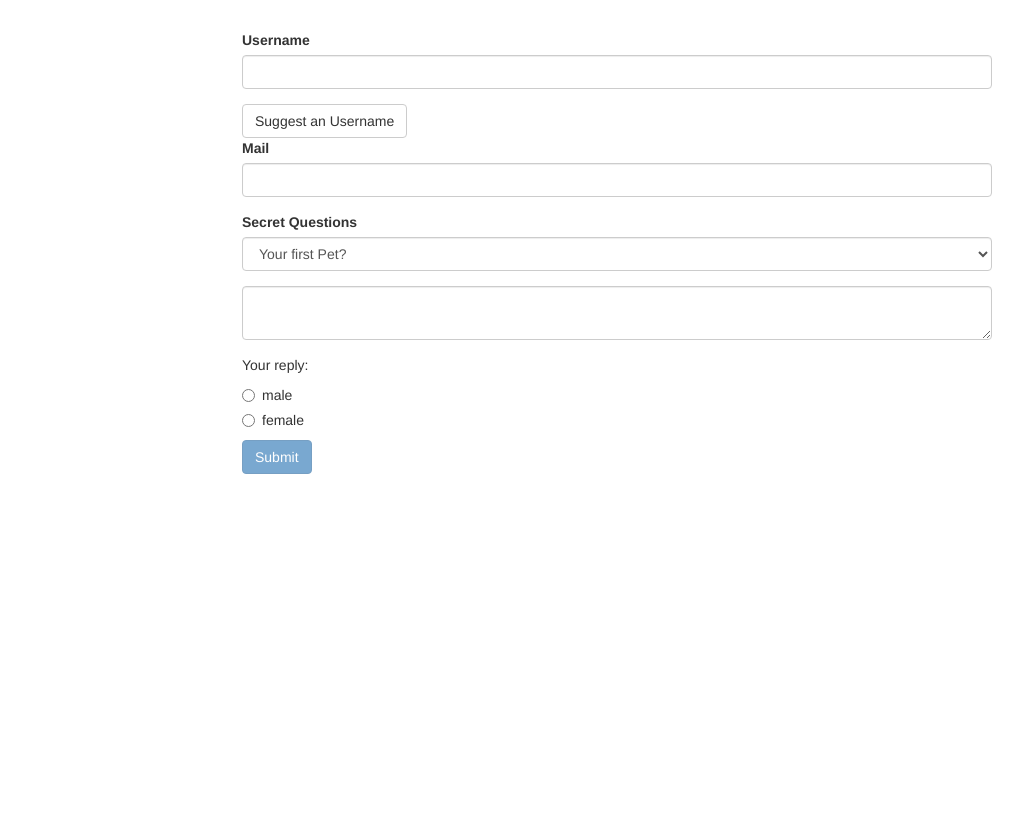
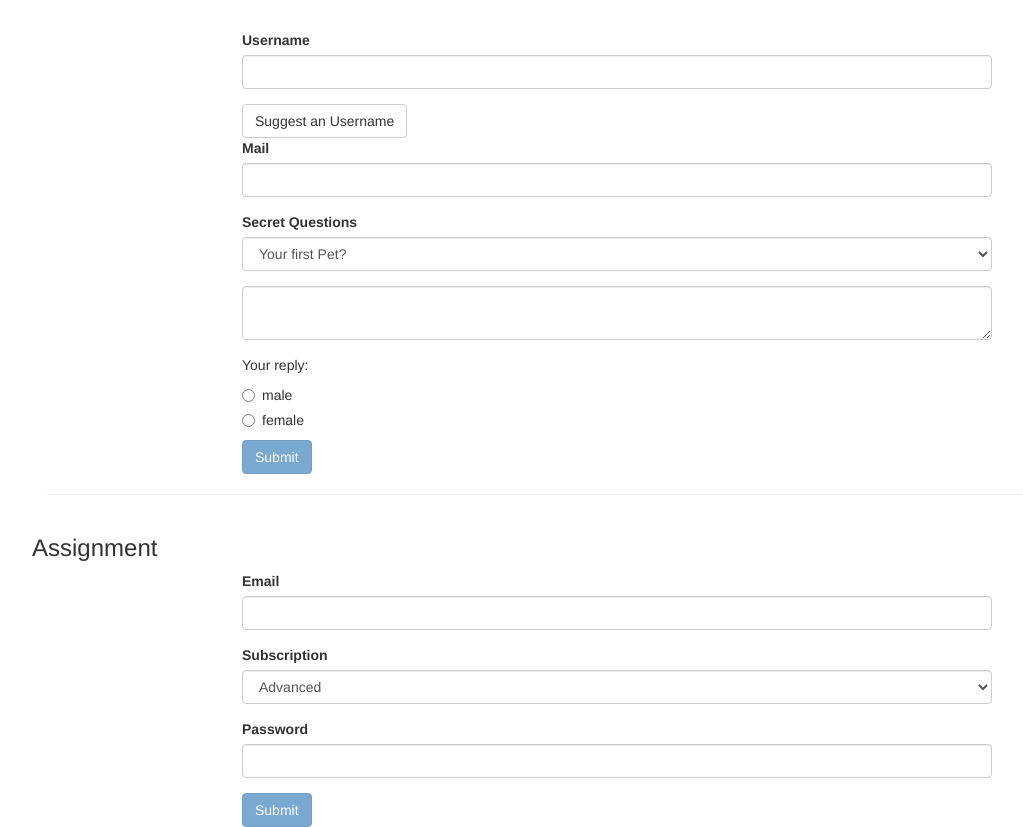
Before and after one commit to jimmyzhu710/template-driven-form, an Angular app: page / in a window 1280 px wide. Shown: the whole page, without its empty margins (23-1046 px from the left). Before the commit the page ends 800 px from the top, so only its background shows below. Built offline with nearby package versions, Linux system fonts and the light colour scheme.

Commit message:
Assignment 6: Practicing Template-Driven Forms

```diff
--- a/src/app/app.component.html
+++ b/src/app/app.component.html
@@ -47,4 +47,6 @@
             <p>Gender: {{ user.gender }}</p>
         </div>
     </div>
+    <hr />
+    <app-assignment></app-assignment>
 </div>
--- a/src/app/app.module.ts
+++ b/src/app/app.module.ts
@@ -4,10 +4,12 @@
 
 
 import { AppComponent } from './app.component';
+import { AssignmentComponent } from './form/assignment.component';
 
 @NgModule({
   declarations: [
-    AppComponent
+    AppComponent,
+    AssignmentComponent
   ],
   imports: [
     BrowserModule,
--- /dev/null
+++ b/src/app/form/assignment.component.css
@@ -0,0 +1,3 @@
+input.ng-invalid.ng-touched {
+    border: 1px solid red;
+}
--- /dev/null
+++ b/src/app/form/assignment.component.html
@@ -0,0 +1,33 @@
+<div class="row">
+    <h3>Assignment</h3>
+    <div class="col-xs-12 col-sm-10 col-md-8 col-sm-offset-1 col-md-offset-2">
+        <form (ngSubmit)="onSubmit()" #f="ngForm">
+            <div class="form-group">
+                <label for="email">Email</label>
+                <input type="email" id="email" class="form-control" ngModel name="email" required email
+                    #email="ngModel">
+                <span class="help-block" *ngIf="!email.valid && email.touched">Please enter a valid email!</span>
+            </div>
+            <div class="form-group">
+                <label for="subscription">Subscription</label>
+                <select id="subscription" name="subscription" class="form-control" [ngModel]="defaultSubscription">
+                    <option [value]="sub" *ngFor="let sub of subscriptions">{{sub}}</option>
+                </select>
+            </div>
+            <div class="form-group">
+                <label for="password">Password</label>
+                <input type="password" id="password" class="form-control" ngModel name="password" required #password="ngModel">
+                <span class="help-block" *ngIf="!password.valid && password.touched">Please enter a password!</span>
+            </div>
+            <button class="btn btn-primary" type="submit" [disabled]="!f.valid">Submit</button>
+        </form>
+    </div>
+</div>
+<div class="row" *ngIf="submitted">
+    <div class="col-xs-12">
+        <h3>Your Data</h3>
+        <p>Email: {{ user.email }}</p>
+        <p>Subscription: {{ user.subscription }}</p>
+        <p>Password: {{ user.password }}</p>
+    </div>
+</div>
--- /dev/null
+++ b/src/app/form/assignment.component.ts
@@ -0,0 +1,31 @@
+import { Component, OnInit, ViewChild } from '@angular/core';
+import { NgForm } from '@angular/forms';
+
+@Component({
+  selector: 'app-assignment',
+  templateUrl: './assignment.component.html',
+  styleUrls: ['./assignment.component.css']
+})
+export class AssignmentComponent implements OnInit {
+  @ViewChild('f', { static: false }) signupForm: NgForm;
+  subscriptions = ['Basic', 'Advanced', 'Pro'];
+  defaultSubscription = "Advanced";
+  submitted = false;
+  user = {
+    email: '',
+    subscription: '',
+    password: ''
+  }
+
+  constructor() { }
+
+  ngOnInit() {
+  }
+
+  onSubmit() {
+    this.submitted = true;
+    this.user.email = this.signupForm.value.email;
+    this.user.subscription = this.signupForm.value.subscription;
+    this.user.password = this.signupForm.value.password;
+  }
+}
```
